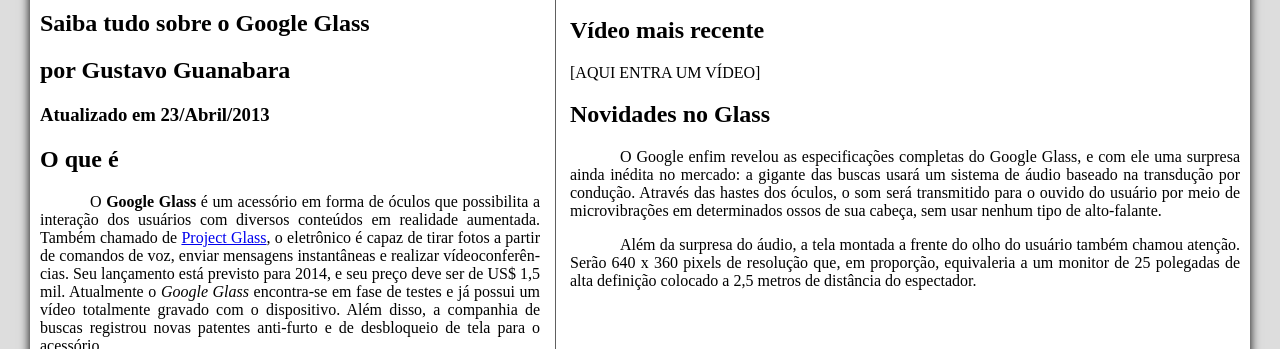
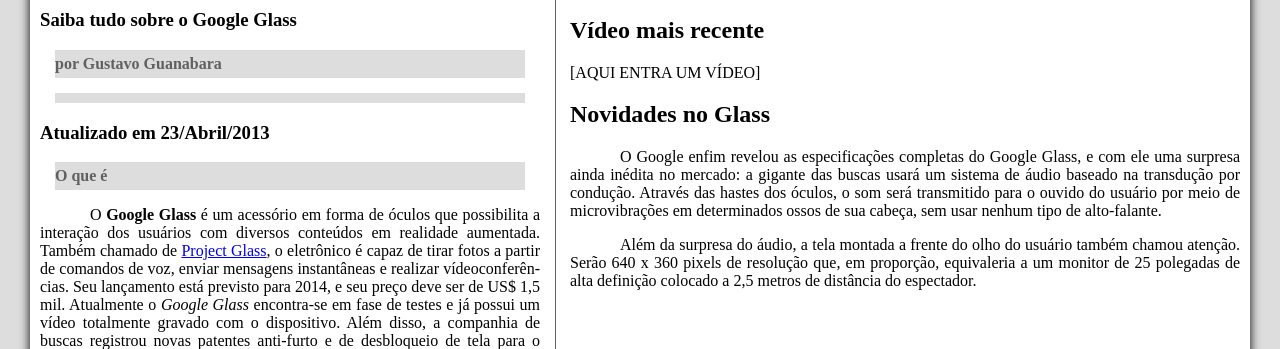
Before and after one commit to joaogabriel887/Projetos, a plain HTML site: page projeto-glass-html5/index.html in a window 1280 px wide. Shown: the part 226-575 px from the top of the page. Drawn offline with Linux system fonts and the light colour scheme.

Commit message:
Interfaces em HTML

```diff
--- a/projeto-glass-html5/_css/estilo.css
+++ b/projeto-glass-html5/_css/estilo.css
@@ -132,6 +132,14 @@
     padding-right: 15px;
 }
 
+article#noticia-principal h2 {
+    font-size: 12pt;
+    color: #606060;
+    background-color: #dddddd;
+    padding: 5px 0px 5px 0px;
+    margin: 15px;
+}
+
 table#tabelaspec {
     border: 1px solid #606060;
     border-spacing: 0px;
--- a/projeto-glass-html5/index.html
+++ b/projeto-glass-html5/index.html
@@ -29,6 +29,8 @@
         </header>
 
         <section id="corpo">
+
+        <article id="noticia-principal">
         <hgroup>
             <h3>Tecnologia &nbsp; Inovações</h3>
             <h1>Saiba tudo sobre o Google Glass</h1>
@@ -81,7 +83,7 @@
             o clima, agenda e até mesmo permitir que você marque encontros apenas com comandos de voz.</p>
 
         [AQUI ENTRA UM VÍDEO]
-
+        </article>
         </section>
         <aside id="lateral">
         <h1>Outras Notícias</h1>
```
